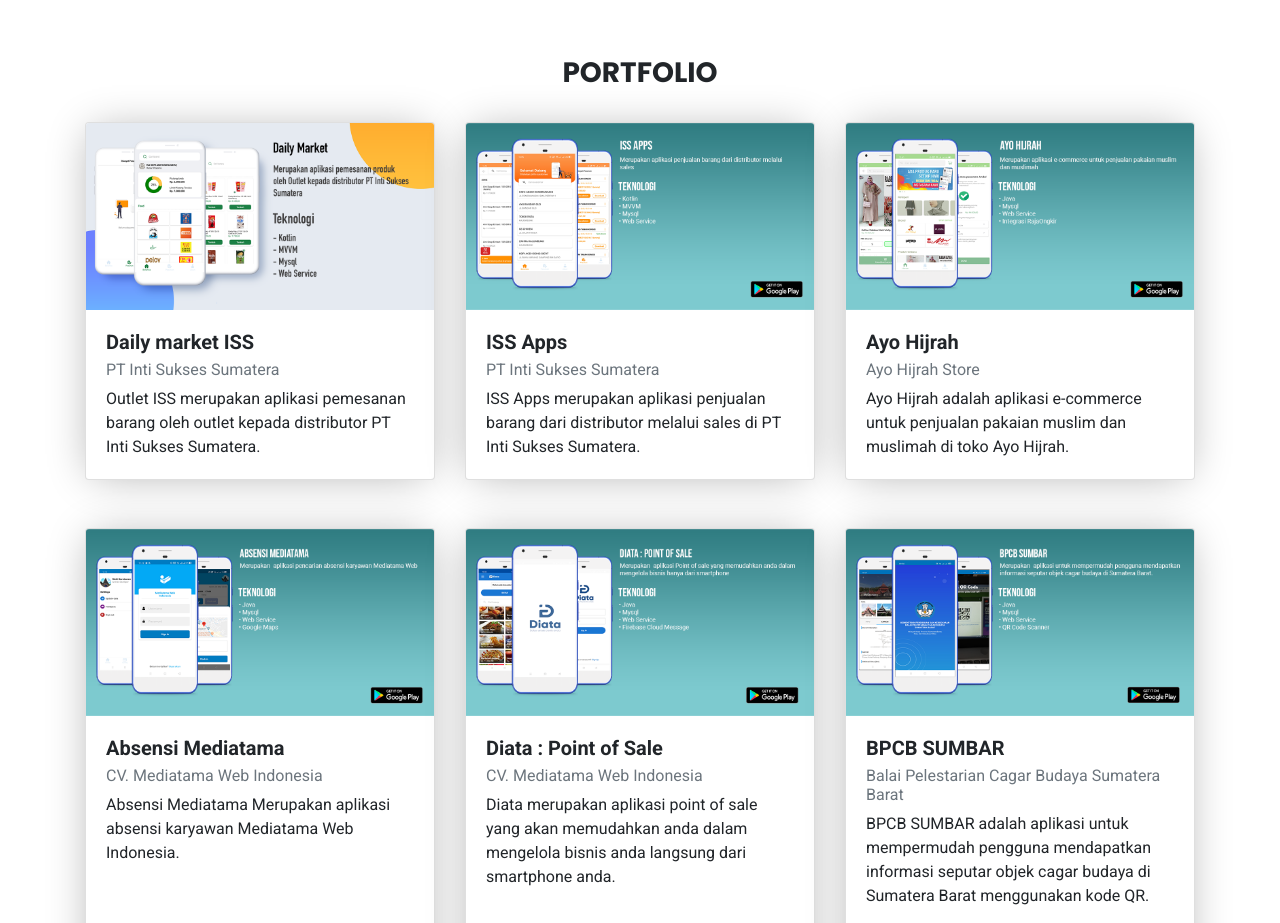
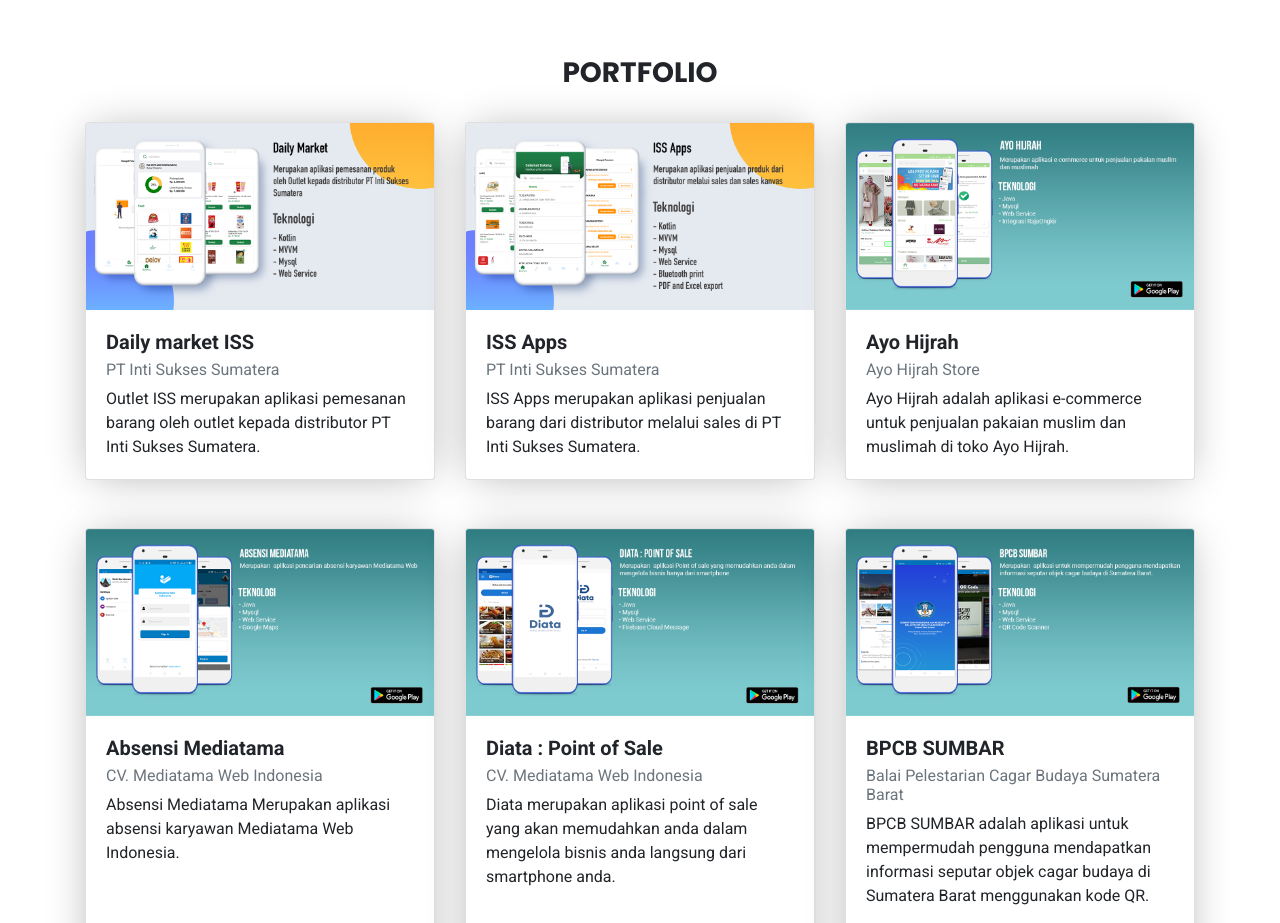
Before and after one commit to rizkikurniaa/rizkikurniaa.github.io, a plain HTML site: page index.html in a window 1280 px wide. Shown: the part 1480-2403 px from the top of the page. Drawn offline with Linux system fonts and the light colour scheme.

Commit message:
Updated portofolio image

```diff
--- a/index.html
+++ b/index.html
@@ -182,7 +182,7 @@
             </div>
 
             <div class="card">
-              <img src="assets/img/portfolio/iss.png" class="card-img-top" alt="..." />
+              <img src="assets/img/portfolio/iss-apps.png" class="card-img-top" alt="..." />
               <div class="card-body">
                 <h5 class="card-title text-bold">ISS Apps</h5>
                 <h6 class="card-subtitle mb-2 text-muted">
```
